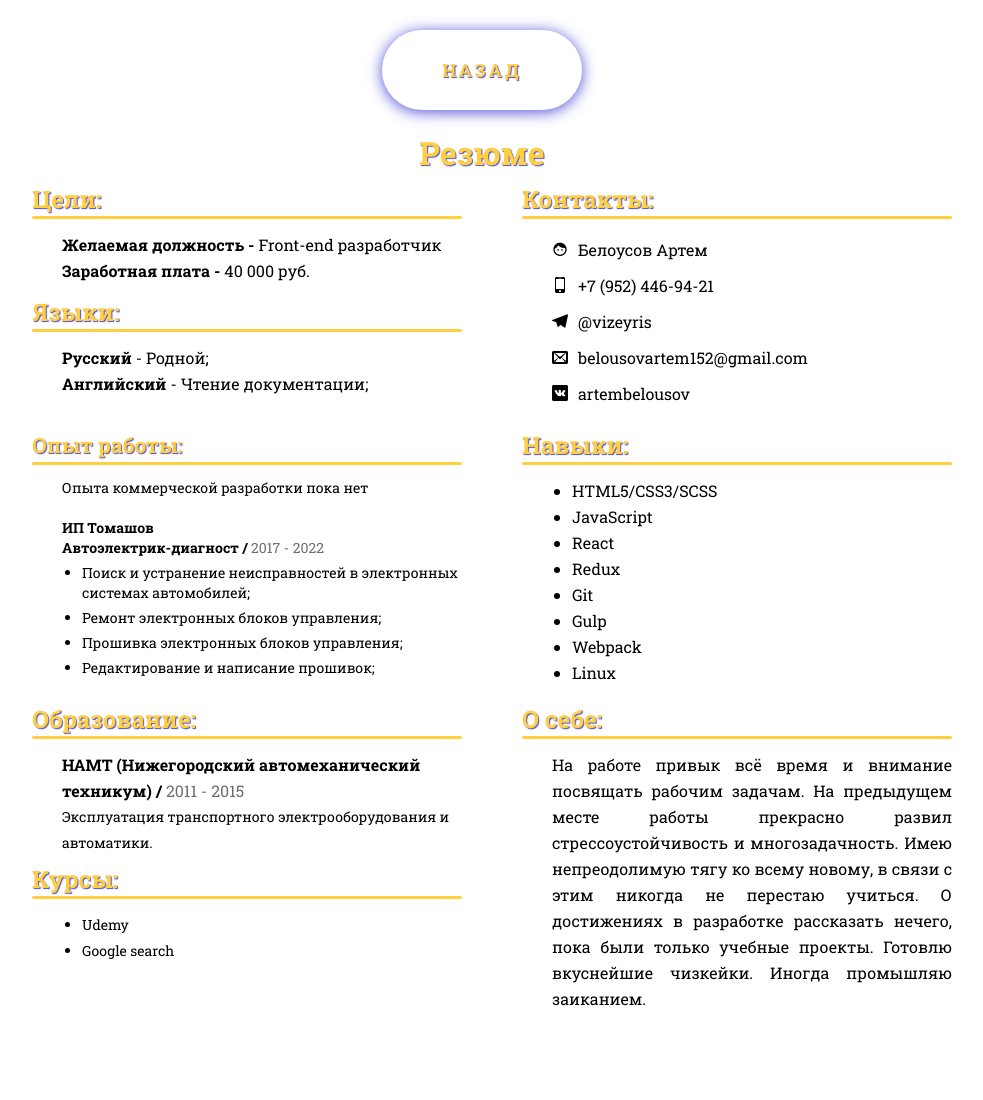
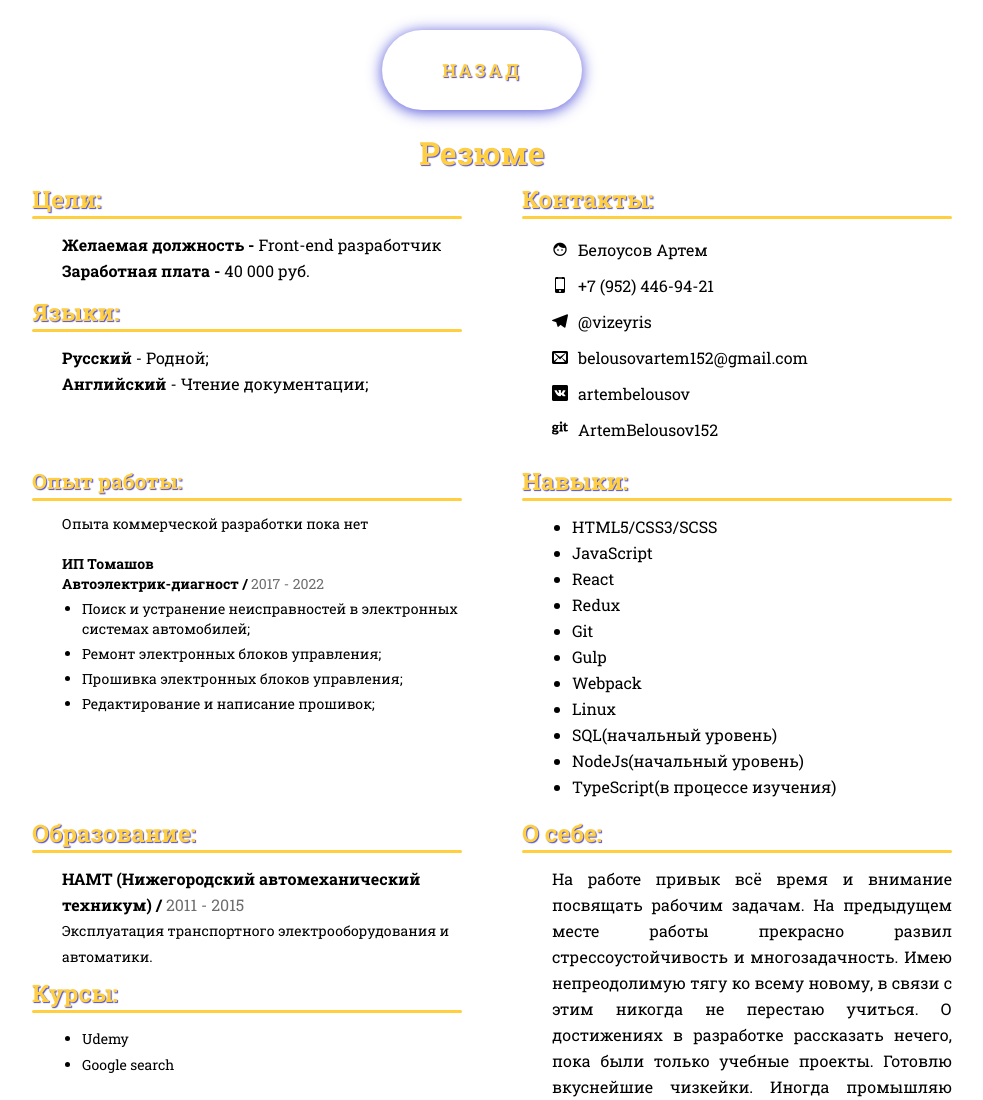
Before and after one commit to ArtemBelousov152/Portfolio, a website: page src/cv.html in a window 1280 px wide. Shown: the top 1100 px of the page, without its empty margins (158-1141 px from the left). Drawn offline with nearby package versions, Linux system fonts and the light colour scheme; files that its build step writes are made by us from their sources; files whose address does not match are found by name; a web font is replaced by a local one.

Commit message:
add git link

```diff
--- a/package.json
+++ b/package.json
@@ -9,7 +9,6 @@
     "author": "",
     "license": "ISC",
     "dependencies": {
-      "gulp": "^4.0.2",
         "gulp-cli": "^2.3.0",
         "gulp-htmlmin": "^5.0.1",
         "gulp-imagemin": "^7.1.0",
@@ -20,6 +19,7 @@
     },
     "devDependencies": {
         "browser-sync": "^2.27.10",
+        "gulp": "^4.0.2",
         "gulp-autoprefixer": "^6.1.0",
         "gulp-clean-css": "^4.3.0",
         "gulp-rename": "^2.0.0",
--- a/src/cv.html
+++ b/src/cv.html
@@ -42,6 +42,7 @@
                         <li class="resume__contacts-telegram"><a href="https://t.me/vizeyris" target="_blank"><span class="icon-telegram" ></span>@vizeyris</a></li>
                         <li class="resume__contacts-email"><a href="mailto:belousovartem152@gmail.com"><span class="icon-envelop"></span>belousovartem152@gmail.com</a></li>
                         <li class="resume__contacts-vk"><a href="https://vk.com/artembelousov" target="_blank"><span class="icon-vk"></span>artembelousov</a></li>
+                        <li class="resume__contacts-git"><a href="https://github.com/ArtemBelousov152" target="_blank"><img class="git" src="./img/git.svg" alt="git"> ArtemBelousov152</a></li>
                     </ul>
                 </div>
             </div>
@@ -80,6 +81,9 @@
                         <li>Gulp</li>
                         <li>Webpack</li>
                         <li>Linux</li>
+                        <li>SQL(начальный уровень)</li>
+                        <li>NodeJs(начальный уровень)</li>
+                        <li>TypeScript(в процессе изучения)</li>
                     </ul>
                 </div>
             </div>
--- a/src/scss/pages/_resume.scss
+++ b/src/scss/pages/_resume.scss
@@ -12,6 +12,10 @@ body {
 .resume {
     &__wrapper {
         margin-left: 30px;
+    .git {
+        width: 16px;
+        margin-right: 6px;
+    }
     }
     &__title {
         text-align: center;
```
Also changed, not shown: src/portfolio.html (+16 -0 lines), dist/css/style.min.css, dist/cv.html, dist/img/desktop/coffeeShop.png (added), dist/img/git.svg (added), dist/portfolio.html, src/img/desktop/coffeeShop.png (added), src/img/git.svg (added), 1 other file. Lines whose indentation alone changed are shown as unchanged.
